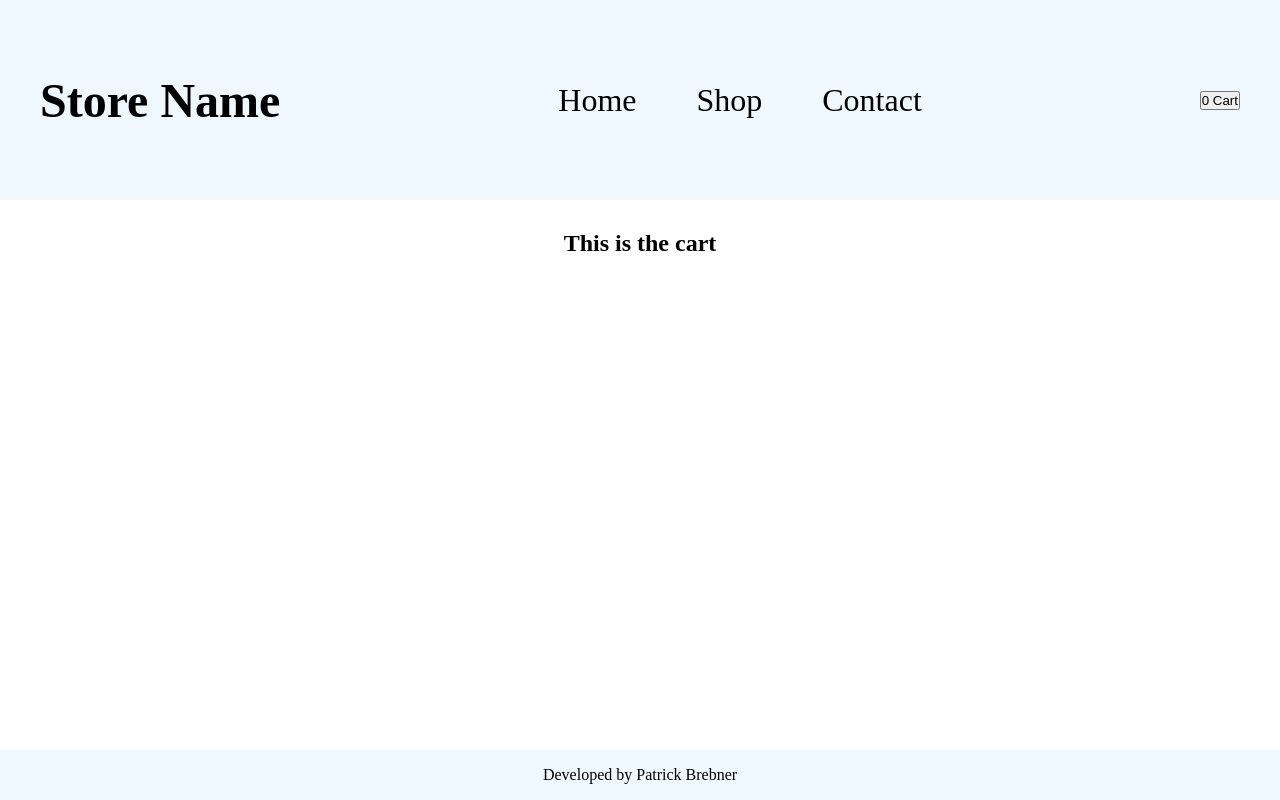
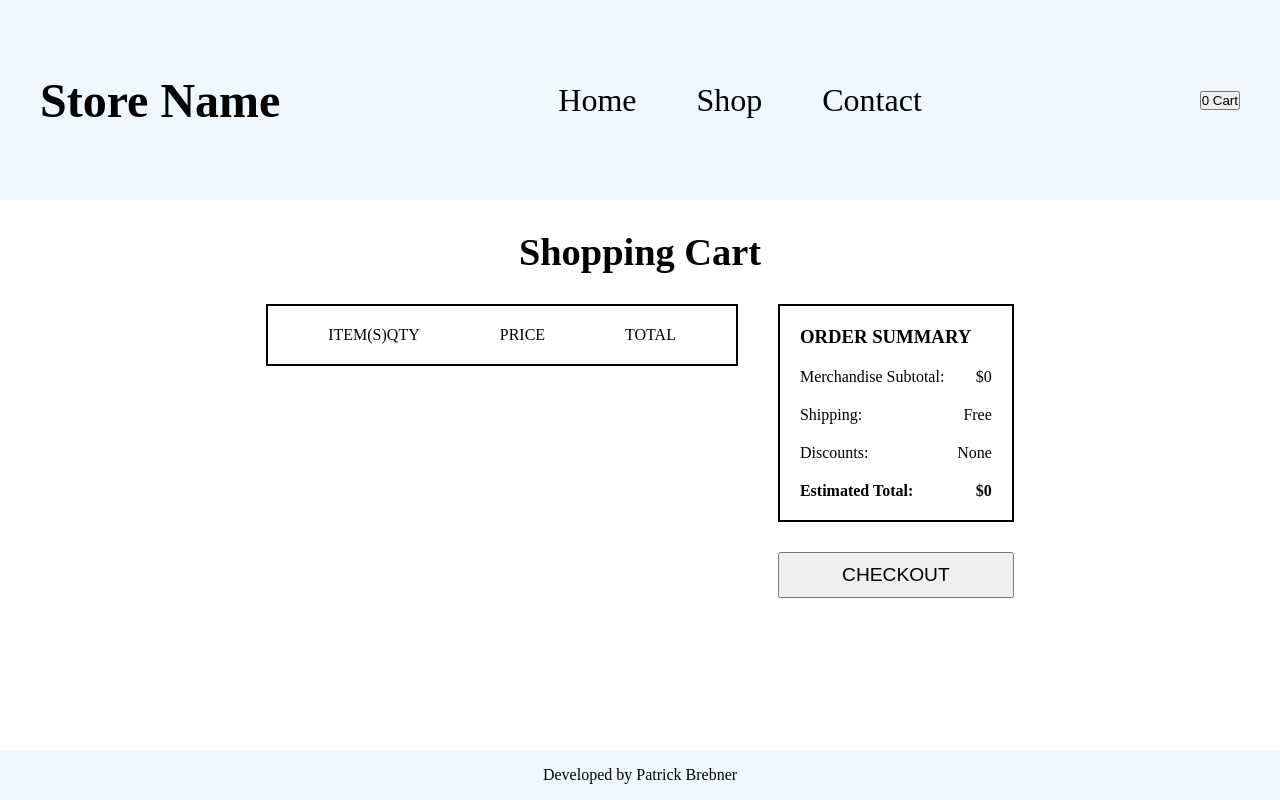
Before and after one commit to pbrebner/shopping-cart, a React (Create React App) app: page /cart in a window 1280 px wide. Built offline with nearby package versions, Linux system fonts and the light colour scheme.

Commit message:
Create cart layout

```diff
--- a/src/pages/Cart.js
+++ b/src/pages/Cart.js
@@ -1,18 +1,64 @@
 import React, { useState, useEffect } from "react";
 import { useMatch } from "react-router-dom";
+
+import CartItem from "../components/CartItem";
 import "../styles/Cart.css";
 
 function Cart({ cartItems }) {
+    let [cartTotal, setCartTotal] = useState(0);
+
+    useEffect(() => {
+        let total = 0;
+        for (const item of cartItems) {
+            total += item.price * item.qty;
+        }
+        setCartTotal(total);
+    });
+
     return (
         <div className="cart">
-            <h2>This is the cart</h2>
-            <ul>
-                {cartItems.map((item) => (
-                    <li>
-                        {item.title}, ${item.price}, QTY: {item.qty}
-                    </li>
-                ))}
-            </ul>
+            <h2 className="pageHeading">Shopping Cart</h2>
+            <div className="cartInnerWrapper">
+                <div className="cartItems">
+                    <div className="cartItemsHead">
+                        <p>ITEM(S)</p>
+                        <div>
+                            <p>QTY</p>
+                            <p>PRICE</p>
+                            <p>TOTAL</p>
+                        </div>
+                    </div>
+                    {cartItems.map((item) => (
+                        <CartItem key={item.id} item={item} />
+                    ))}
+                </div>
+                <div className="orderSummary">
+                    <div className="orderSummaryDetails">
+                        <h3>ORDER SUMMARY</h3>
+                        <div>
+                            <p>Merchandise Subtotal:</p>
+                            <p>${cartTotal}</p>
+                        </div>
+                        <div>
+                            <p>Shipping:</p>
+                            <p>Free</p>
+                        </div>
+                        <div>
+                            <p>Discounts:</p>
+                            <p>None</p>
+                        </div>
+                        <div>
+                            <p>
+                                <strong>Estimated Total:</strong>
+                            </p>
+                            <p>
+                                <strong>${cartTotal}</strong>
+                            </p>
+                        </div>
+                    </div>
+                    <button className="checkoutBtn">CHECKOUT</button>
+                </div>
+            </div>
         </div>
     );
 }
--- a/src/styles/Cart.css
+++ b/src/styles/Cart.css
@@ -5,3 +5,53 @@
     align-items: center;
     gap: 30px;
 }
+
+.cartInnerWrapper {
+    max-width: 1800px;
+
+    display: grid;
+    grid-template-columns: 2fr 1fr;
+    gap: 40px;
+}
+
+.cartItems {
+    display: flex;
+    flex-direction: column;
+    gap: 20px;
+}
+
+.cartItemsHead {
+    padding: 20px 60px;
+    border: 2px solid black;
+    display: flex;
+    justify-content: space-between;
+}
+
+.cartItemsHead div {
+    display: flex;
+    gap: 80px;
+}
+
+.orderSummary {
+    display: flex;
+    flex-direction: column;
+    gap: 30px;
+}
+
+.orderSummaryDetails {
+    padding: 20px;
+    border: 2px solid black;
+    display: flex;
+    flex-direction: column;
+    gap: 20px;
+}
+
+.orderSummaryDetails div {
+    display: flex;
+    justify-content: space-between;
+}
+
+.checkoutBtn {
+    font-size: 1.2rem;
+    padding: 10px;
+}
```
